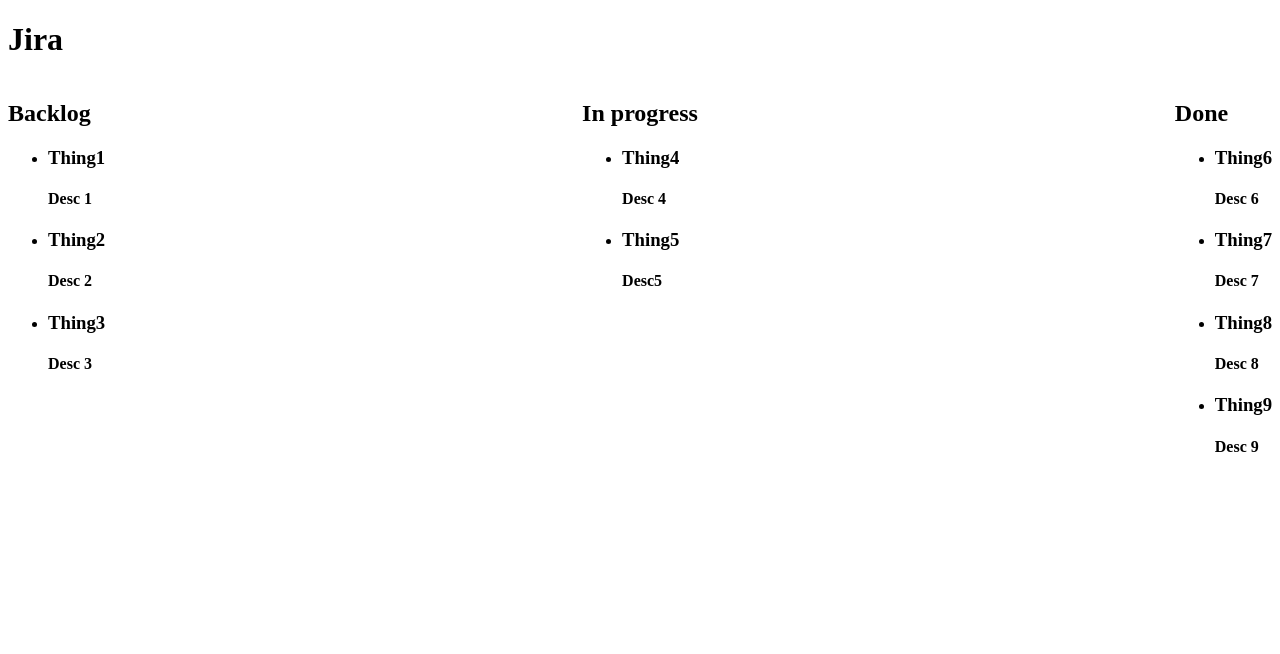
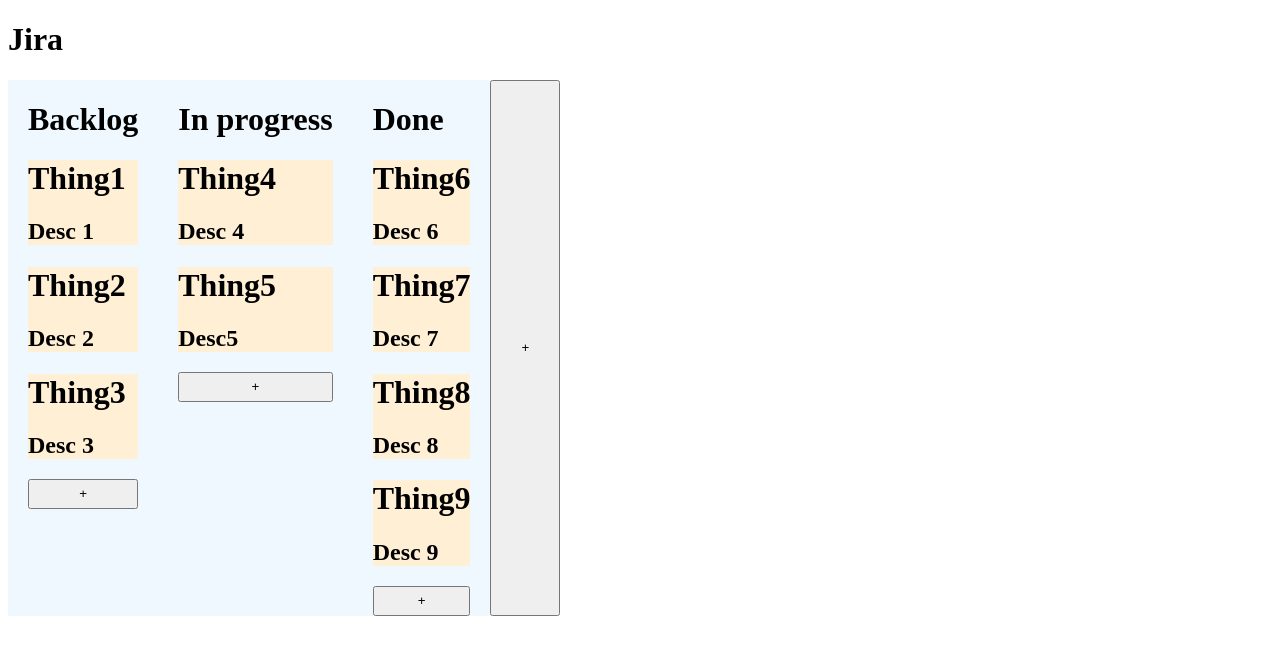
Before and after one commit to ClementFelipe/todo-me, a React (Vite) app: page / in a window 1280 px wide. Shown: the top 654 px of the page. Built offline with nearby package versions, Linux system fonts and the light colour scheme.

Commit message:
styled components

```diff
--- a/package.json
+++ b/package.json
@@ -8,9 +8,12 @@
   },
   "dependencies": {
     "react": "^18.2.0",
-    "react-dom": "^18.2.0"
+    "react-dom": "^18.2.0",
+    "styled-components": "^5.3.6"
   },
   "devDependencies": {
+    "@babel/core": "^7.19.3",
+    "babel-plugin-styled-components": "^2.0.7",
     "eslint": "^8.24.0",
     "eslint-config-airbnb": "^19.0.4",
     "eslint-plugin-import": "^2.26.0",
--- a/src/Board.jsx
+++ b/src/Board.jsx
@@ -1,4 +1,5 @@
 import React from 'react';
+import styled from 'styled-components';
 import CardList from './CardList';
 
 export default class Board extends React.Component {
@@ -7,17 +8,22 @@
 
     const comps = cardLists.map((cl) => <CardList list={cl} />);
 
-    const style = {
-      display: 'flex',
-      'justify-content': 'space-between',
-    };
+    const Div = styled.div`
+      display: flex;
+      justify-content: flex-start;
+    `;
+
+    const Button = styled.button`
+        width: 70px;
+    `;
 
     return (
       <div>
         <h1>{name}</h1>
-        <div style={style}>
+        <Div>
           {comps}
-        </div>
+          <Button>+</Button>
+        </Div>
       </div>
     );
   }
--- a/src/Card.jsx
+++ b/src/Card.jsx
@@ -1,16 +1,19 @@
 import React from 'react';
+import styled from 'styled-components';
 
 export default class Card extends React.Component {
   render() {
     const { title, description } = this.props;
 
+    const Div = styled.div`
+      background: papayawhip;
+    `;
+
     return (
-      <div>
-        <li>
-          <h3>{title}</h3>
-          <h4>{description}</h4>
-        </li>
-      </div>
+      <Div>
+        <h1>{title}</h1>
+        <h2>{description}</h2>
+      </Div>
     );
   }
 }
--- a/src/CardList.jsx
+++ b/src/CardList.jsx
@@ -1,4 +1,5 @@
 import React from 'react';
+import styled from 'styled-components';
 import Card from './Card';
 
 export default class CardList extends React.Component {
@@ -7,17 +8,22 @@
 
     const comps = items.map((c) => <Card title={c.title} description={c.description} />);
 
-    const style = {
-      border: '20px',
-    };
+    const Div = styled.div`
+      background-color: aliceblue;
+      padding: 0px 20px 0px 20px;
+    `;
+
+    const Button = styled.button`
+      width: 100%;
+      height: 30px;
+    `;
 
     return (
-      <div>
-        <h2>{name}</h2>
-        <ul>
-          {comps}
-        </ul>
-      </div>
+      <Div>
+        <h1>{name}</h1>
+        {comps}
+        <Button>+</Button>
+      </Div>
     );
   }
 }
```
Also changed, not shown: .babelrc (added), 1 other file (tests, documents, lock files or other folders).
